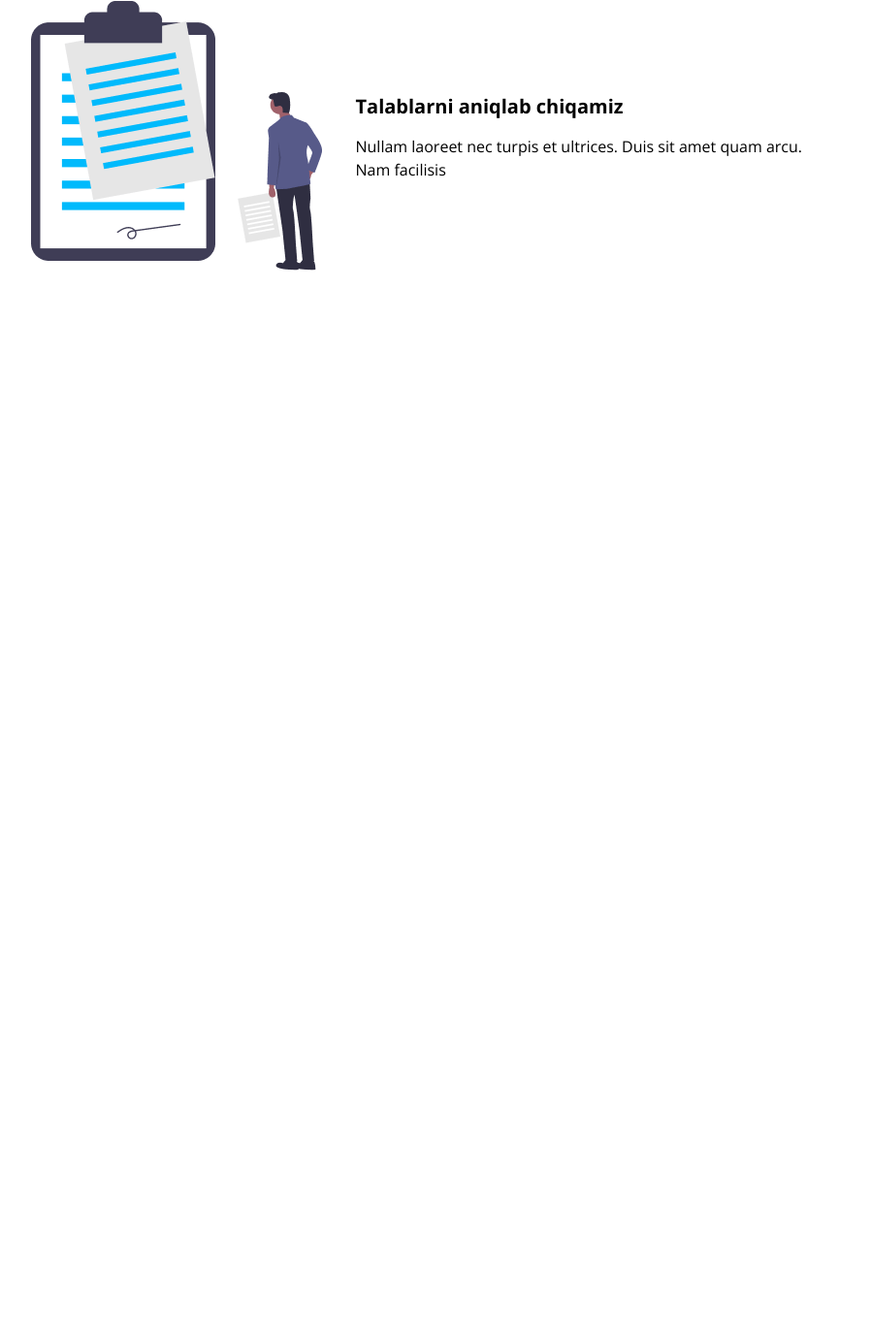
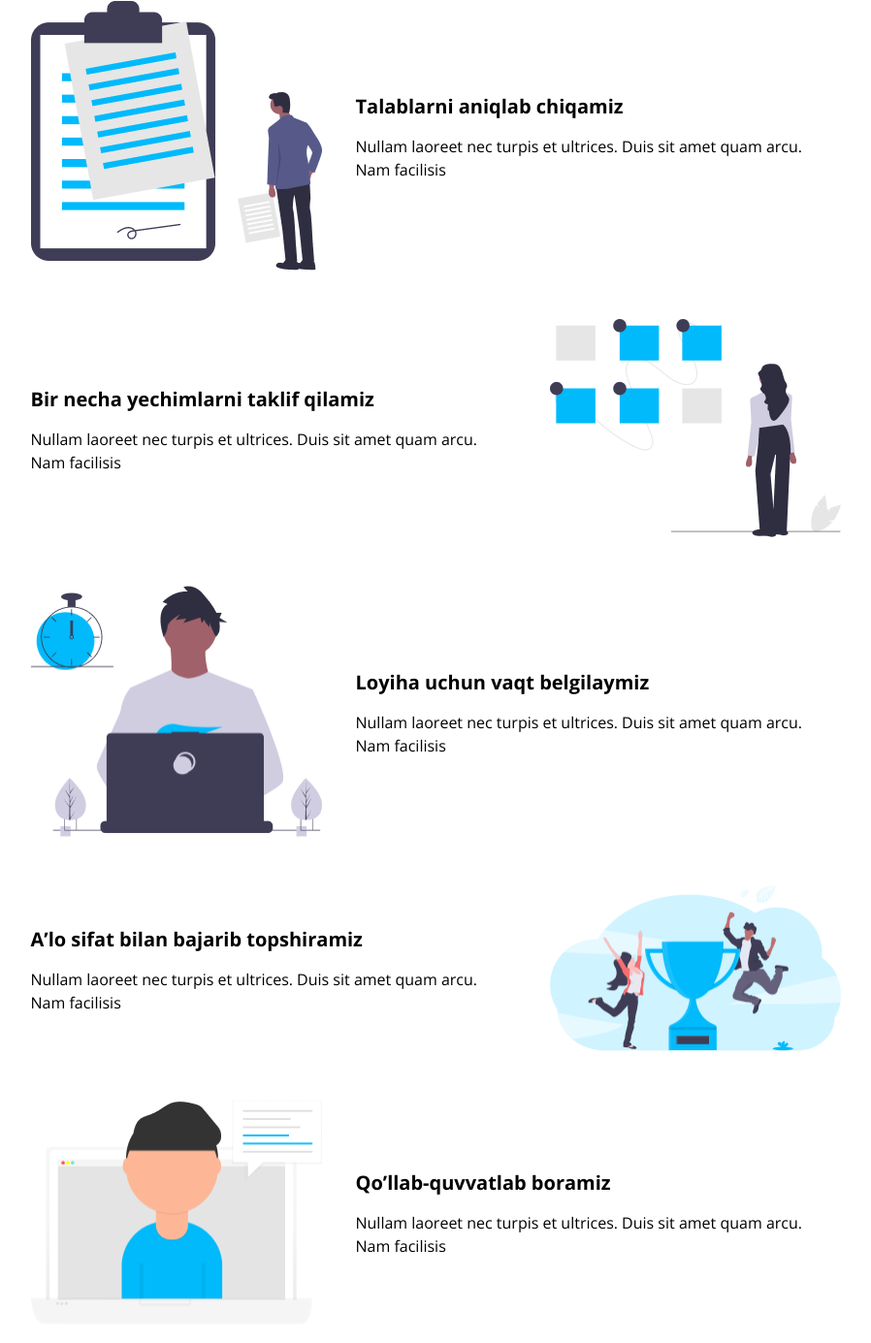
Before and after one commit to boburjonurazbayev/Pixer, a plain HTML site: page index.html in a window 1280 px wide. Shown: the part 1525-2910 px from the top of the page at 97% size, without its empty margins (191-1089 px from the left). Before the commit the page ends 1804 px from the top, so only its background shows below. Drawn offline with Linux system fonts and the light colour scheme.

Commit message:
Add service step item all

```diff
--- a/css/styles.css
+++ b/css/styles.css
@@ -501,24 +501,65 @@ img {
   list-style-type: none;
 }
 
-.steps_item_first {
+.steps_item {
   display: flex;
   align-items: center;
   justify-content: center;
+  margin-bottom: 50px;
 }
 
 .steps_item_first::before {
   width: 300px;
   height: 278px;
+  margin-right: 35px;
   background-image: url(../images/step1.png);
   background-repeat: no-repeat;
   background-size: 300px 278px;
   content: "";
 }
 
+.steps_item_second::after {
+  width: 300px;
+  height: 225px;
+  margin-left: 35px;
+  background-image: url(../images/step2.png);
+  background-repeat: no-repeat;
+  background-size: 300px 225px;
+  content: "";
+}
+
+.steps_item_third::before {
+  width: 300px;
+  height: 259px;
+  margin-right: 35px;
+  background-image: url(../images/step3.png);
+  background-repeat: no-repeat;
+  background-size: 300px 259px;
+  content: "";
+}
+
+.steps_item_fourth::after {
+  width: 300px;
+  height: 171px;
+  margin-left: 35px;
+  background-image: url(../images/step4.png);
+  background-repeat: no-repeat;
+  background-size: 300px 171px;
+  content: "";
+}
+
+.steps_item_last::before {
+  width: 300px;
+  height: 232px;
+  margin-right: 35px;
+  background-image: url(../images/step5.png);
+  background-repeat: no-repeat;
+  background-size: 300px 232px;
+  content: "";
+}
+
 .steps_item_info {
   width: 500px;
-  margin-left: 35px;
 }
 
 .steps_item_heading {
--- a/index.html
+++ b/index.html
@@ -204,9 +204,59 @@
           <!-- SERVICES STEPS LIST -->
 
           <ul class="steps_list">
-            <li class="steps_item_first">
+            <li class="steps_item steps_item_first">
               <div class="steps_item_info">
                 <h3 class="steps_item_heading">Talablarni aniqlab chiqamiz</h3>
+
+                <p class="steps_item_text">
+                  Nullam laoreet nec turpis et ultrices. Duis sit amet quam
+                  arcu. Nam facilisis
+                </p>
+              </div>
+            </li>
+
+            <li class="steps_item steps_item_second">
+              <div class="steps_item_info">
+                <h3 class="steps_item_heading">
+                  Bir necha yechimlarni taklif qilamiz
+                </h3>
+
+                <p class="steps_item_text">
+                  Nullam laoreet nec turpis et ultrices. Duis sit amet quam
+                  arcu. Nam facilisis
+                </p>
+              </div>
+            </li>
+
+            <li class="steps_item steps_item_third">
+              <div class="steps_item_info">
+                <h3 class="steps_item_heading">
+                  Loyiha uchun vaqt belgilaymiz
+                </h3>
+
+                <p class="steps_item_text">
+                  Nullam laoreet nec turpis et ultrices. Duis sit amet quam
+                  arcu. Nam facilisis
+                </p>
+              </div>
+            </li>
+
+            <li class="steps_item steps_item_fourth">
+              <div class="steps_item_info">
+                <h3 class="steps_item_heading">
+                  A’lo sifat bilan bajarib topshiramiz
+                </h3>
+
+                <p class="steps_item_text">
+                  Nullam laoreet nec turpis et ultrices. Duis sit amet quam
+                  arcu. Nam facilisis
+                </p>
+              </div>
+            </li>
+
+            <li class="steps_item steps_item_last">
+              <div class="steps_item_info">
+                <h3 class="steps_item_heading">Qo’llab-quvvatlab boramiz</h3>
 
                 <p class="steps_item_text">
                   Nullam laoreet nec turpis et ultrices. Duis sit amet quam
```
Also changed, not shown: images/step2.png (added), images/step3.png (added), images/step4.png (added), images/step5.png (added).
